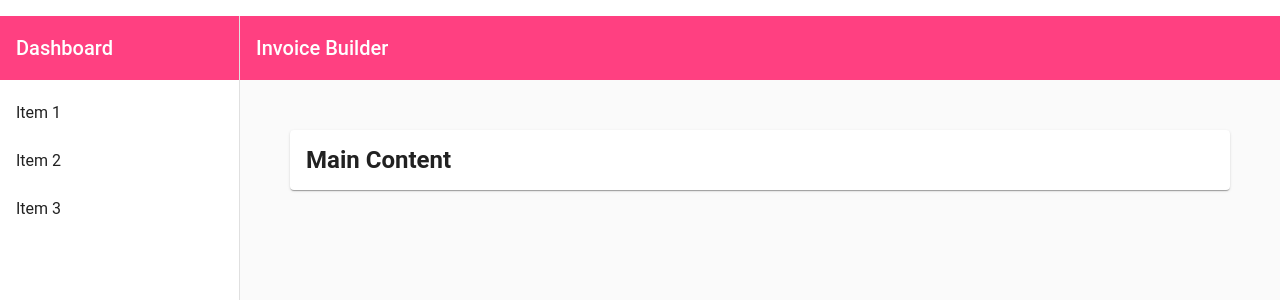
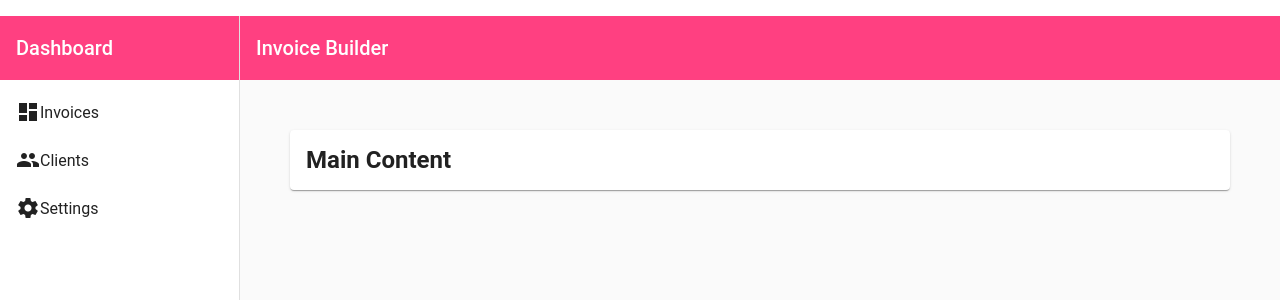
Before and after one commit to Drewery-ctrl/invoice-builder, an Angular app: page /dashboard in a window 1280 px wide. Before the commit this address led to /invoices. Shown: the top 300 px of the page. Built offline with nearby package versions, Linux system fonts and the light colour scheme.

Commit message:
Add New NavList Items to DashBoard

```diff
--- a/src/app/app-routing.module.ts
+++ b/src/app/app-routing.module.ts
@@ -4,8 +4,8 @@ import { AppComponent } from './app.component';
 
 const routes: Routes = [
    {path: '', component: AppComponent, pathMatch: 'full'},
-   {path: 'invoices', loadChildren: () => import('./dashboard/dashboard.module').then(m => m.DashboardModule)},
-   {path: '**', redirectTo: 'invoices', pathMatch: 'full'},
+   {path: 'dashboard', loadChildren: () => import('./dashboard/dashboard.module').then(m => m.DashboardModule)},
+   {path: '**', redirectTo: 'dashboard', pathMatch: 'full'},
 ];
 
 @NgModule({
--- a/src/app/dashboard/components/side-nav/side-nav.component.html
+++ b/src/app/dashboard/components/side-nav/side-nav.component.html
@@ -1,11 +1,12 @@
 <mat-sidenav-container class="app-sidenav-container">
    <mat-sidenav class="app-sidenav" #sidenav [opened]="!isScreenSmall()" [mode]="isScreenSmall() ? 'over' : 'side'" mat-elevation-z10>
       <mat-toolbar color="accent">Dashboard</mat-toolbar>
-      <mat-list>
-         <mat-list-item>Item 1</mat-list-item>
-         <mat-list-item>Item 2</mat-list-item>
-         <mat-list-item>Item 3</mat-list-item>
-      </mat-list>
+      <mat-nav-list>
+         <a mat-list-item [routerLink]="[link.url]" *ngFor="let link of links" routerLinkActive="active">
+            <mat-icon>{{link.icon}}</mat-icon>
+            {{ link.name }}
+         </a>
+      </mat-nav-list>
    </mat-sidenav>
 
    <div class="app-sidenav-content">
--- a/src/app/dashboard/components/side-nav/side-nav.component.ts
+++ b/src/app/dashboard/components/side-nav/side-nav.component.ts
@@ -9,6 +9,20 @@ const MAX_WIDTH_BREAKPOINT = 720;
 })
 export class SideNavComponent implements OnInit {
    private mediaMatcher: any = matchMedia(`(max-width: ${MAX_WIDTH_BREAKPOINT}px`)
+
+   links = [{
+      name: 'Invoices',
+      url: '/invoices',
+      icon: 'dashboard'
+   }, {
+      name: 'Clients',
+      url: '/clients',
+      icon: 'people'
+   }, {
+      name: 'Settings',
+      url: '/settings',
+      icon: 'settings'
+   }];
 
    constructor(zone: NgZone) {
       this.mediaMatcher.addEventListener('change', (mql: any) => {
```
